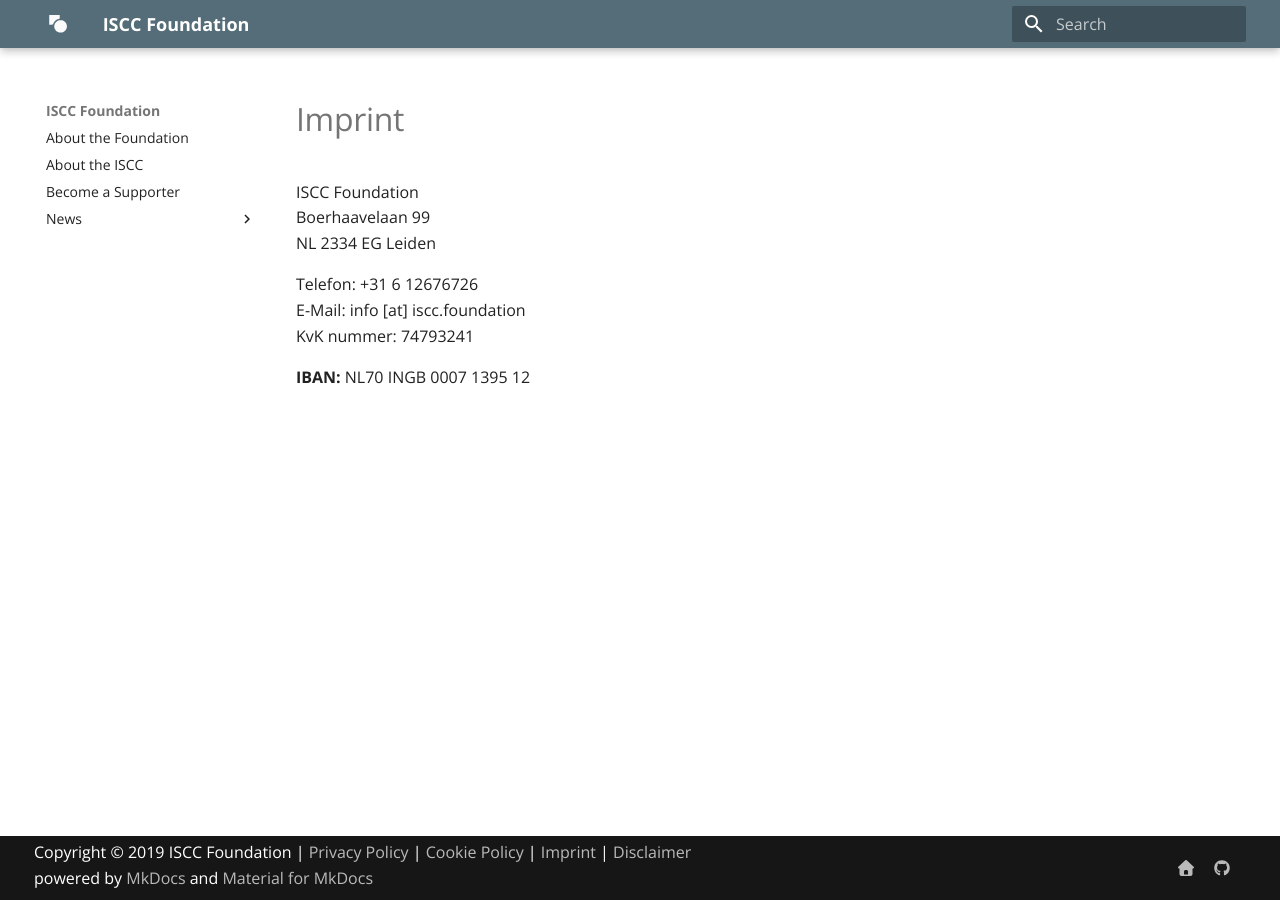
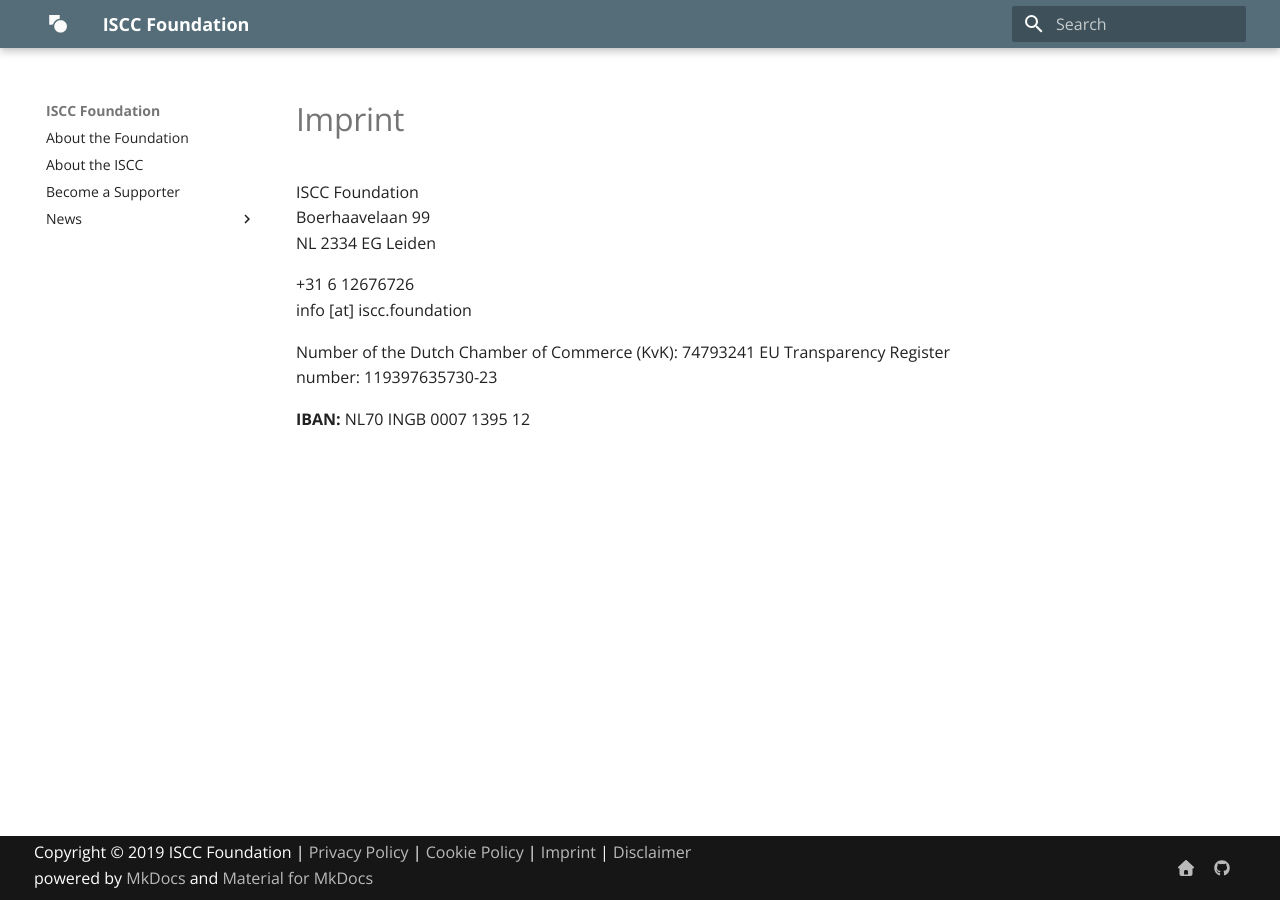
Before and after one commit to iscc/foundation, an MkDocs documentation site: the page built from docs/imprint.md, in a window 1280 px wide. Built offline with MkDocs 1.6.1 and Material for MkDocs 9.7.7, drawn with Linux system fonts in a browser that asks for light colours.

Commit message:
Update imprint.md

```diff
--- a/docs/imprint.md
+++ b/docs/imprint.md
@@ -4,8 +4,10 @@
 Boerhaavelaan 99
 NL 2334 EG Leiden
 
-Telefon: +31 6 12676726
-E-Mail: info [at] iscc.foundation
-KvK nummer: 74793241
++31 6 12676726
+info [at] iscc.foundation
+
+Number of the Dutch Chamber of Commerce (KvK): 74793241
+EU Transparency Register number: 119397635730-23
 
 **IBAN:** NL70 INGB 0007 1395 12
```
